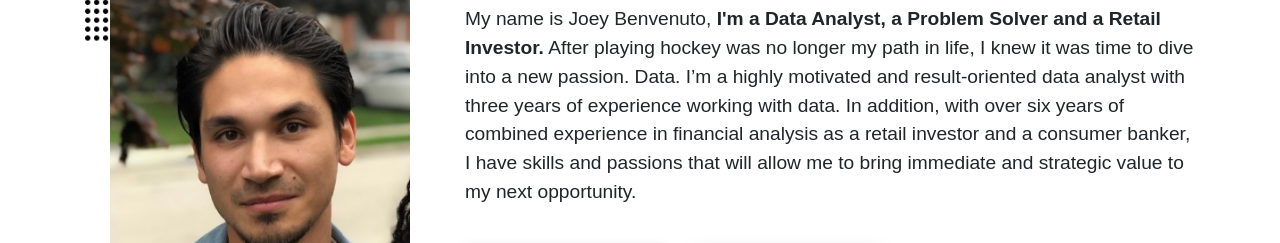
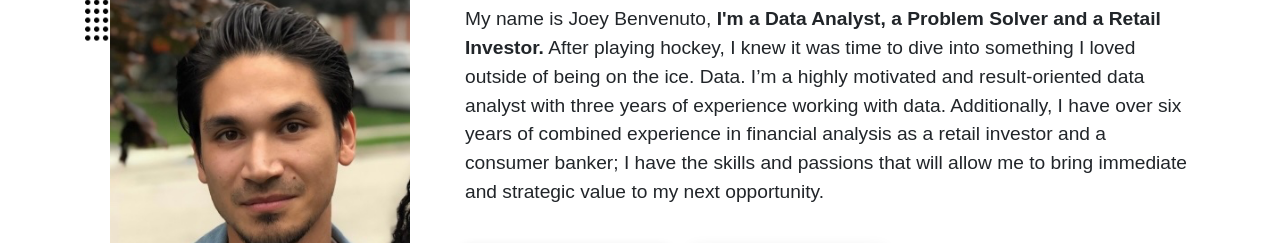
Before and after one commit to joseppbenvenuto/josepp-portfolio, a plain HTML site: page about.html in a window 1280 px wide. Shown: the part 328-571 px from the top of the page. Drawn offline with Linux system fonts and the light colour scheme.

Commit message:
Update about.html

```diff
--- a/about.html
+++ b/about.html
@@ -85,7 +85,7 @@
 
                     <div class="col-lg-8 col-md-12 col-sm-12 wow fadeInRight bio" data-wow-duration="1.5s" data-wow-delay="1s">
                         <h3 class="sub-head">Who am I?</h3>
-                        <p class="body-text">My name is Joey Benvenuto, <span class="list-bold">I'm a Data Analyst, a Problem Solver and a Retail Investor.</span> After playing hockey was no longer my path in life, I knew it was time to dive into a new passion. Data. I’m a highly motivated and result-oriented data analyst with three years of experience working with data. In addition, with over six years of combined experience in financial analysis as a retail investor and a consumer banker, I have skills and passions that will allow me to bring immediate and strategic value to my next opportunity.</p>
+                        <p class="body-text">My name is Joey Benvenuto, <span class="list-bold">I'm a Data Analyst, a Problem Solver and a Retail Investor.</span> After playing hockey, I knew it was time to dive into something I loved outside of being on the ice. Data. I’m a highly motivated and result-oriented data analyst with three years of experience working with data. Additionally, I have over six years of combined experience in financial analysis as a retail investor and a consumer banker; I have the skills and passions that will allow me to bring immediate and strategic value to my next opportunity.</p>
                         <a href="https://drive.google.com/file/d/1znQ_xhOURgIiopT57hxO_DL3FyPUrOuW/view?usp=sharing" target="_blank" class="btn1"><i class="fas fa-download"></i><span class="download">See Resume</span></a>
                        <a href="#tools-section" class="btn2"><i class="fas fa-arrow-down"></i><span class="more">Learn More</span></a></br>
                     </div>
```
